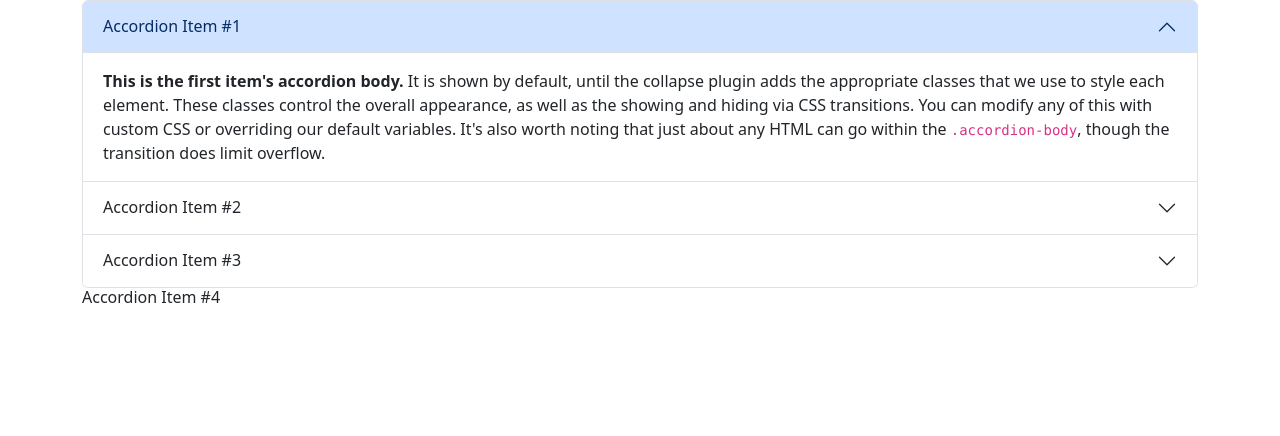
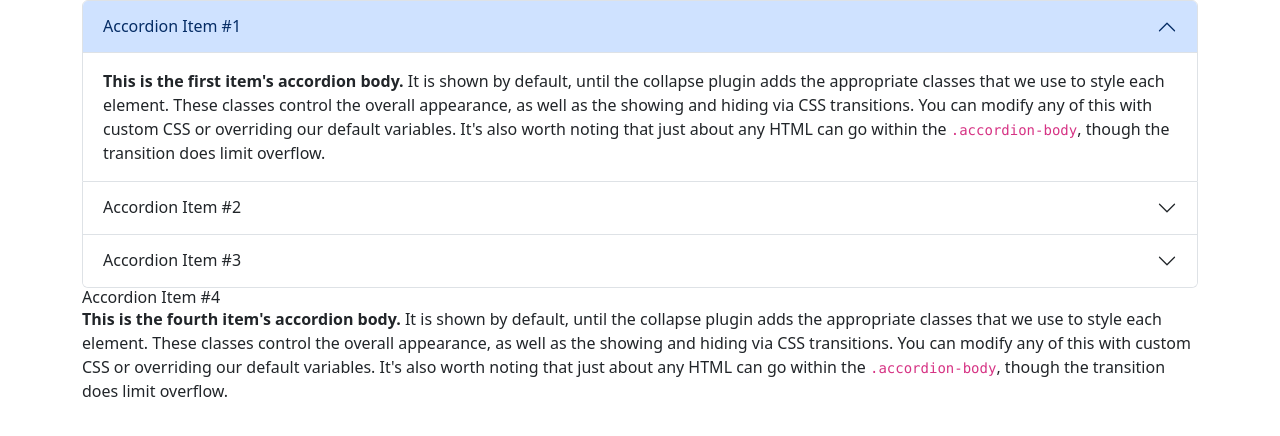
Before and after one commit to WiesZyler/MIS4013_HW1, a plain HTML site: page accordion.html in a window 1280 px wide. Shown: the part 56-492 px from the top of the page. Drawn offline with nearby package versions, Linux system fonts and the light colour scheme.

Commit message:
Update accordion.html

```diff
--- a/accordion.html
+++ b/accordion.html
@@ -47,19 +47,19 @@
     </div>
   </div>
 </div>
-       <div class="accordion-item">
+      <div class="accordion-item">
     <h2 class="accordion-header">
-      <button class="accordion-button collapsed" type="button" data-bs-toggle="collapse" data-bs-target="#collapseThree" aria-expanded="false" aria-controls="collapseThree">
+      <button class="accordion-button" type="button" data-bs-toggle="collapse" data-bs-target="#collapseFour" aria-expanded="true" aria-controls="collapseFour">
         Accordion Item #4
       </button>
     </h2>
-    <div id="collapseThree" class="accordion-collapse collapse" data-bs-parent="#accordionExample">
+    <div id="collapseFour" class="accordion-collapse collapse show" data-bs-parent="#accordionExample">
       <div class="accordion-body">
-        <strong>This is the fourth item's accordion body.</strong> It is hidden by default, until the collapse plugin adds the appropriate classes that we use to style each element. These classes control the overall appearance, as well as the showing and hiding via CSS transitions. You can modify any of this with custom CSS or overriding our default variables. It's also worth noting that just about any HTML can go within the <code>.accordion-body</code>, though the transition does limit overflow.
+        <strong>This is the fourth item's accordion body.</strong> It is shown by default, until the collapse plugin adds the appropriate classes that we use to style each element. These classes control the overall appearance, as well as the showing and hiding via CSS transitions. You can modify any of this with custom CSS or overriding our default variables. It's also worth noting that just about any HTML can go within the <code>.accordion-body</code>, though the transition does limit overflow.
       </div>
     </div>
   </div>
-</div>
+
 
     </div>
 
```
